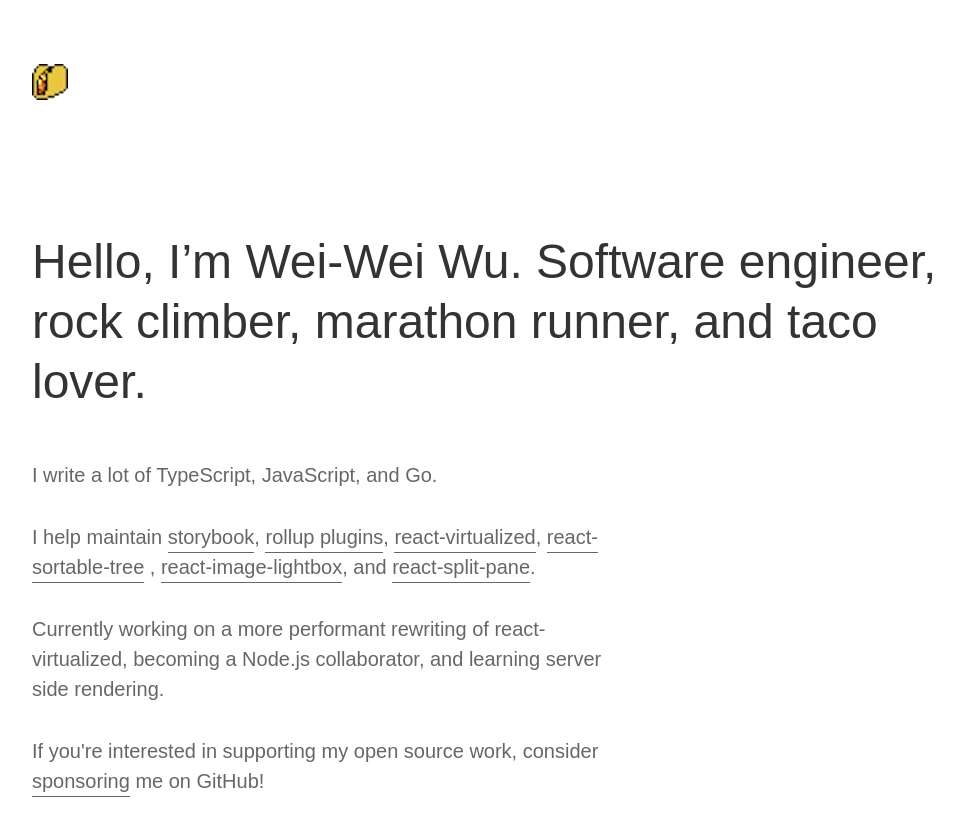
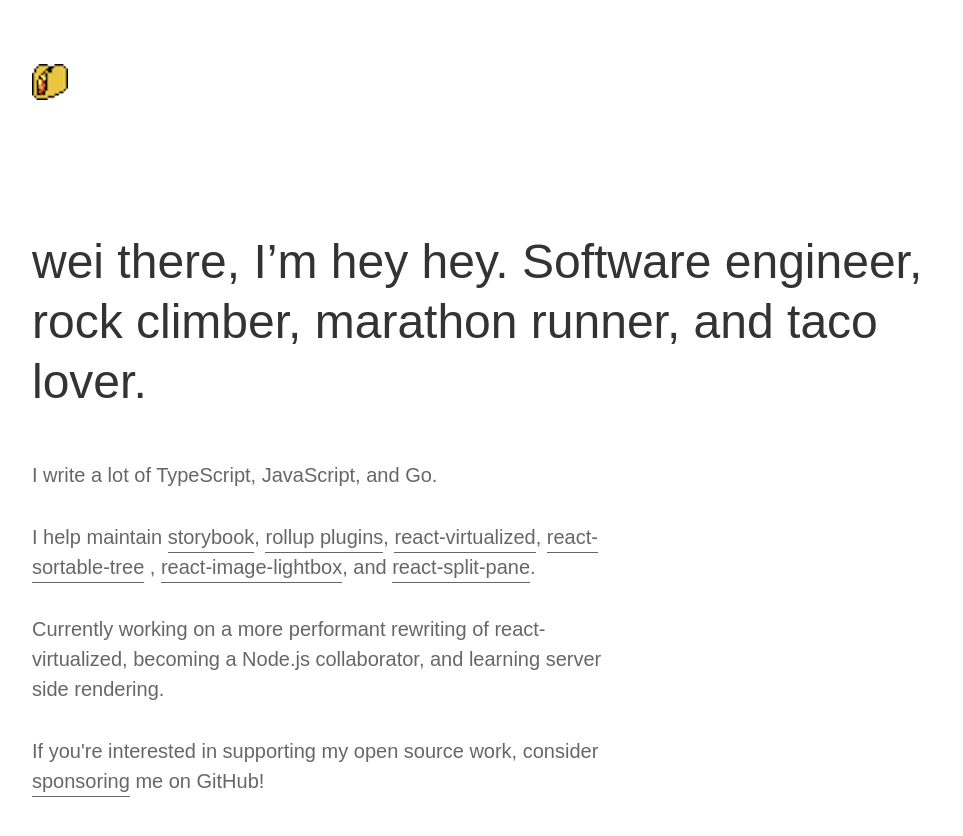
Before and after one commit to wuweiweiwu/wuweiweiwu.github.io, a Jekyll site: the page built from index.html, in a window 1280 px wide and 900 px high. Shown: the top 836 px of the window, without its empty margins (96-1059 px from the left). Built offline with Jekyll 4.4.1, drawn with Linux system fonts in a browser that asks for light colours; some web fonts are replaced.

Commit message:
Update index.html

```diff
--- a/index.html
+++ b/index.html
@@ -12,7 +12,7 @@ thumbnail: https://ibin.co/3ubY1PLJVdt3.jpg
     <h1
       class="mt0 mb4 fw5 f3 f2-m f1-l normal lh-copy lh-title-ns measure-narrow black-80"
     >
-      Hello, I&rsquo;m Wei-Wei Wu. {{ page.description }}
+      wei there, I&rsquo;m hey hey. {{ page.description }}
     </h1>
     <p class="mv3 f5 f4-ns lh-copy measure">
       I write a lot of TypeScript, JavaScript, and Go.
```
